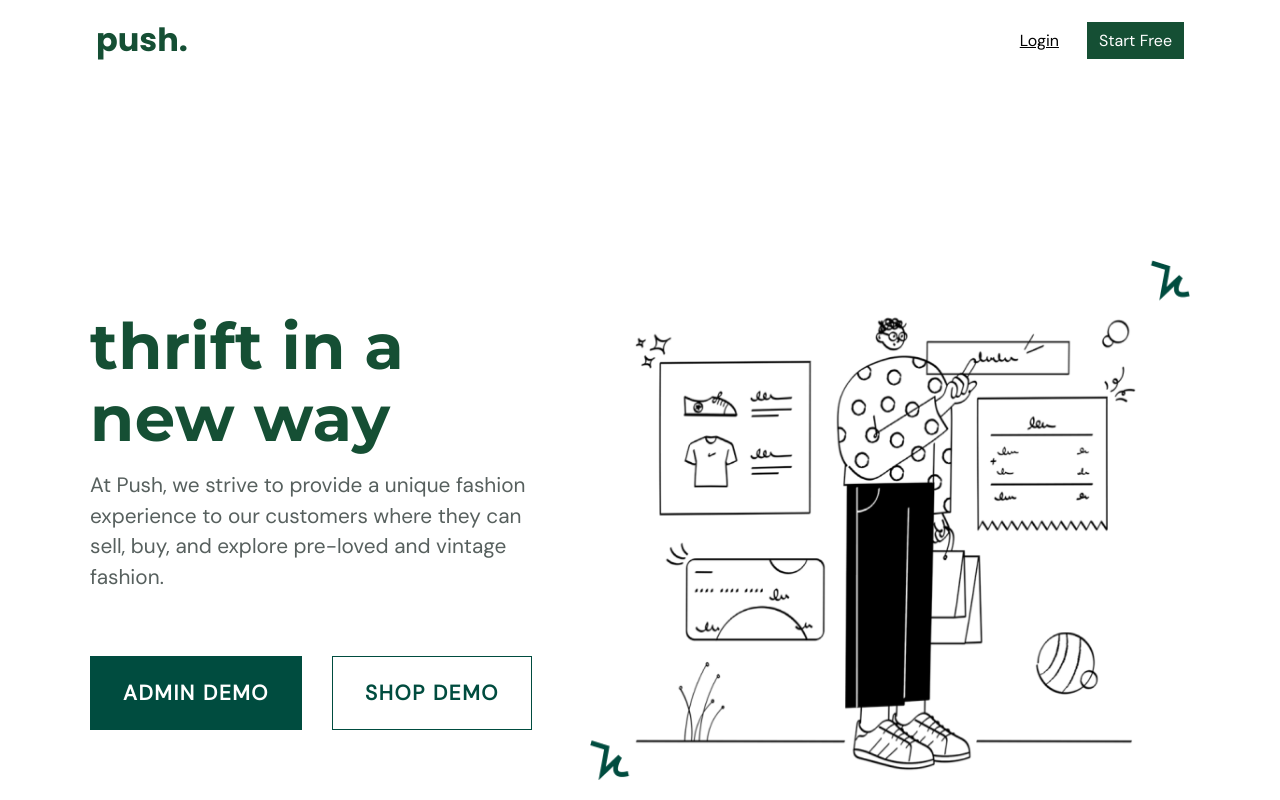
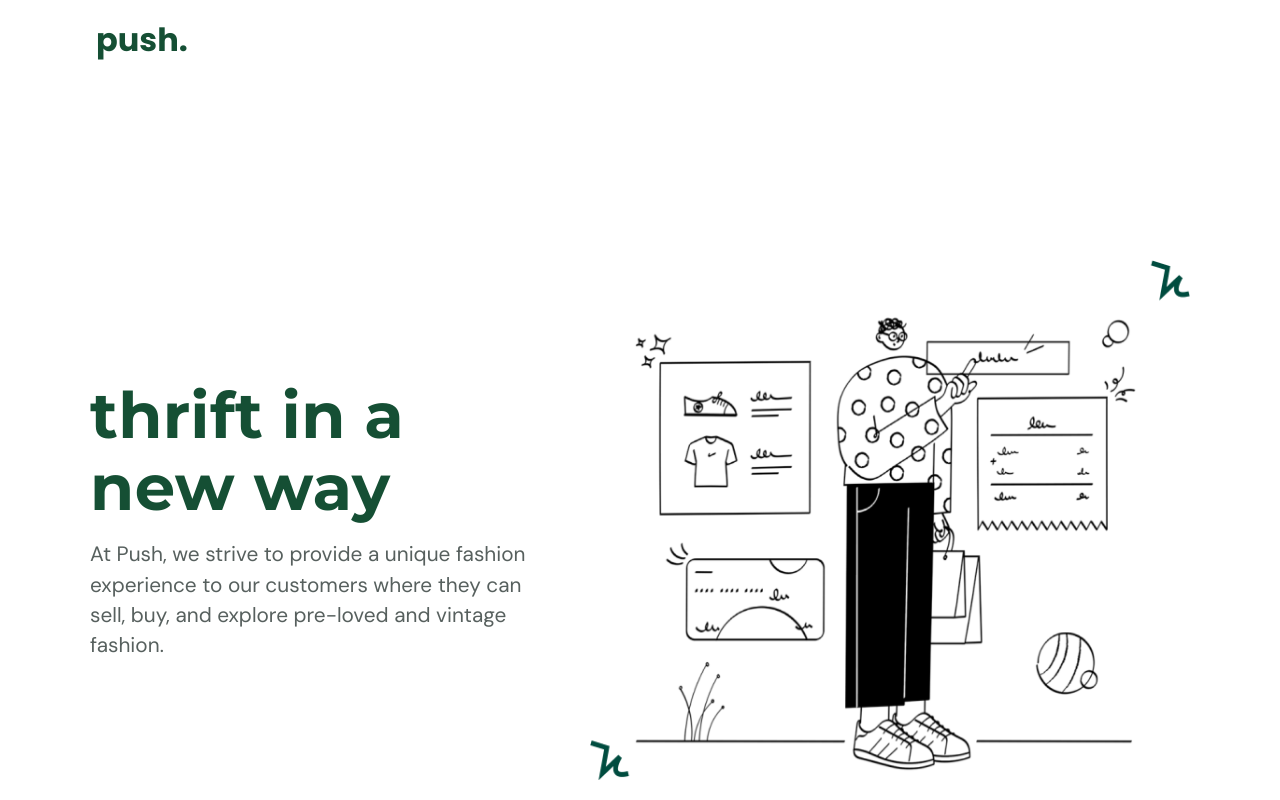
Before and after one commit to PulkitJain69/push-w, a Next.js app: page / in a window 1280 px wide. Shown: the top 800 px of the page. Built offline with nearby package versions, Linux system fonts and the light colour scheme.

Commit message:
buttons removed

```diff
--- a/src/components/Hero.js
+++ b/src/components/Hero.js
@@ -11,10 +11,10 @@ function Hero() {
           customers where they can sell, buy, and explore pre-loved and vintage
           fashion.
         </Text>
-        <ButtonSection>
+        {/* <ButtonSection>
           <Button1>ADMIN DEMO</Button1>
           <Button2>SHOP DEMO</Button2>
-        </ButtonSection>
+        </ButtonSection> */}
       </TextSection>
       <ImageSection>
         <Image src="/hero-image.png" width="600px" height="520px" />
@@ -67,39 +67,39 @@ const Text = styled.p`
   line-height: 1.9rem;
 `;
 
-const ButtonSection = styled.div`
-  margin-top: 4rem;
-  display: flex;
-  align-items: center;
-  justify-content: center;
-`;
+// const ButtonSection = styled.div`
+//   margin-top: 4rem;
+//   display: flex;
+//   align-items: center;
+//   justify-content: center;
+// `;
 
-const Button2 = styled.button`
-  background-color: #fff;
-  border: 1px solid #004c3f;
-  color: #004c3f;
-  cursor: pointer;
-  padding: 1.4rem 2rem;
-  font-size: 1.3rem;
-  font-family: "DM Sans";
-  font-style: normal;
-  letter-spacing: 0.1rem;
-  font-weight: 700;
-  margin-left: 30px;
-`;
+// const Button2 = styled.button`
+//   background-color: #fff;
+//   border: 1px solid #004c3f;
+//   color: #004c3f;
+//   cursor: pointer;
+//   padding: 1.4rem 2rem;
+//   font-size: 1.3rem;
+//   font-family: "DM Sans";
+//   font-style: normal;
+//   letter-spacing: 0.1rem;
+//   font-weight: 700;
+//   margin-left: 30px;
+// `;
 
-const Button1 = styled.button`
-  background-color: #004c3f;
-  border: 1px solid #004c3f;
+// const Button1 = styled.button`
+//   background-color: #004c3f;
+//   border: 1px solid #004c3f;
 
-  color: #fff;
-  cursor: pointer;
-  padding: 1.4rem 2rem;
-  font-size: 1.3rem;
-  font-family: "DM Sans";
-  font-style: normal;
-  letter-spacing: 0.1rem;
-  font-weight: 700;
-`;
+//   color: #fff;
+//   cursor: pointer;
+//   padding: 1.4rem 2rem;
+//   font-size: 1.3rem;
+//   font-family: "DM Sans";
+//   font-style: normal;
+//   letter-spacing: 0.1rem;
+//   font-weight: 700;
+// `;
 
 export default Hero;
--- a/src/components/Navbar.js
+++ b/src/components/Navbar.js
@@ -4,10 +4,10 @@ function Navbar() {
   return (
     <Nav>
       <NavLogo>push.</NavLogo>
-      <NavButtons>
+      {/* <NavButtons>
         <Button1>Login</Button1>
         <Button2>Start Free</Button2>
-      </NavButtons>
+      </NavButtons> */}
     </Nav>
   );
 }
@@ -32,31 +32,31 @@ const NavLogo = styled.h1`
 
 const NavLinks = styled.div``;
 
-const NavButtons = styled.div``;
+// const NavButtons = styled.div``;
 
-const Button1 = styled.button`
-  border: none;
-  cursor: pointer;
-  padding: 0.5rem 0.75rem;
-  font-size: 1rem;
-  font-family: "DM Sans";
-  font-style: normal;
-  font-weight: 500;
-  background-color: #fff;
-  text-decoration-line: underline;
-`;
+// const Button1 = styled.button`
+//   border: none;
+//   cursor: pointer;
+//   padding: 0.5rem 0.75rem;
+//   font-size: 1rem;
+//   font-family: "DM Sans";
+//   font-style: normal;
+//   font-weight: 500;
+//   background-color: #fff;
+//   text-decoration-line: underline;
+// `;
 
-const Button2 = styled.button`
-  background-color: #154f34;
-  border: none;
-  color: #fff;
-  cursor: pointer;
-  padding: 0.5rem 0.75rem;
-  margin-left: 1rem;
-  font-size: 1rem;
-  font-family: "DM Sans";
-  font-style: normal;
-  font-weight: 500;
-`;
+// const Button2 = styled.button`
+//   background-color: #154f34;
+//   border: none;
+//   color: #fff;
+//   cursor: pointer;
+//   padding: 0.5rem 0.75rem;
+//   margin-left: 1rem;
+//   font-size: 1rem;
+//   font-family: "DM Sans";
+//   font-style: normal;
+//   font-weight: 500;
+// `;
 
 export default Navbar;
```
